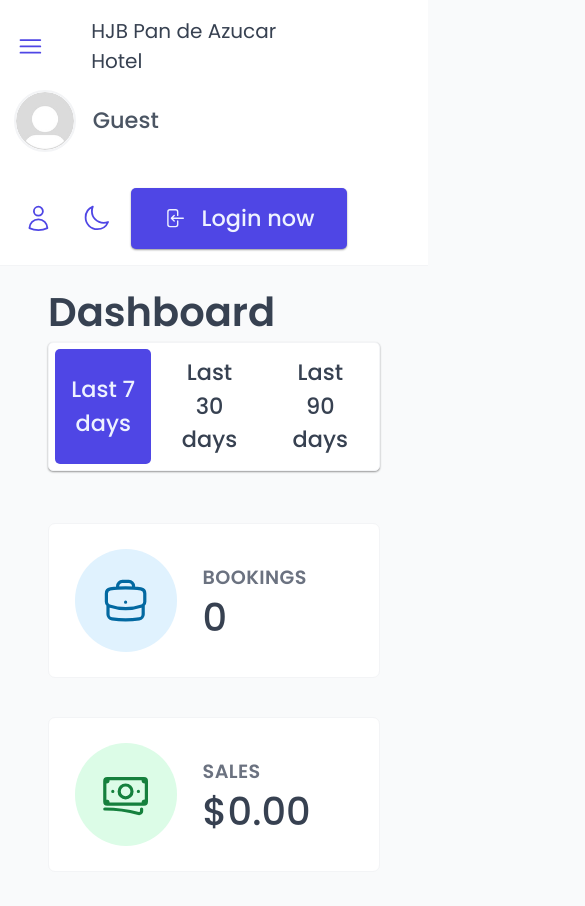
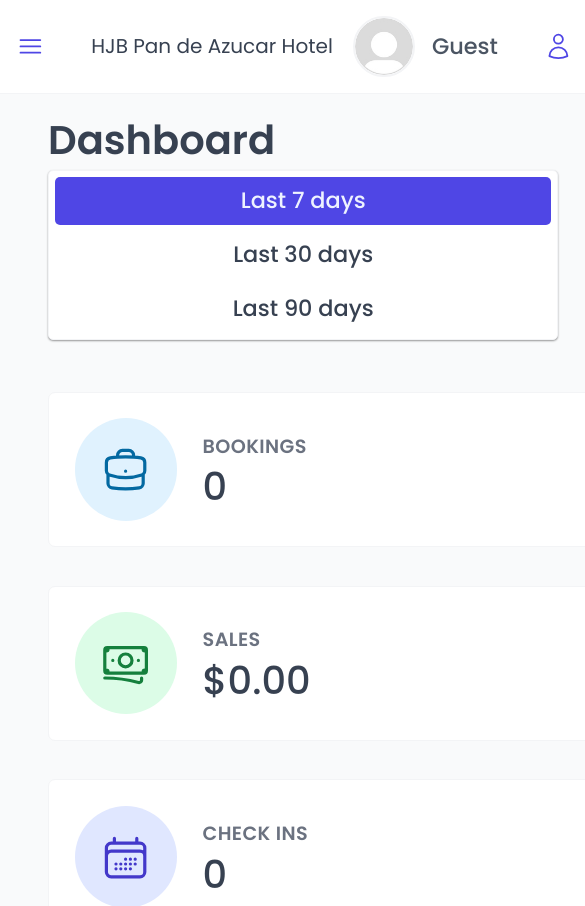
Before and after one commit to kai-abat/hjb-pandeazucar-hotel, a React (Vite) app: page /dashboard in a window 390 px wide. Shown: the top 906 px of the page, 585 px wide, since content can reach past the window. Built offline with nearby package versions, Linux system fonts and the light colour scheme; no server answers; the database is empty; a web font is replaced by a local one.

Commit message:
responsive table operations

```diff
--- a/src/features/authentication/UserAvatar.jsx
+++ b/src/features/authentication/UserAvatar.jsx
@@ -7,8 +7,9 @@
   gap: 1.2rem;
   align-items: center;
   font-weight: 500;
-  font-size: 1.4rem;
+  font-size: 1.4em;
   color: var(--color-grey-600);
+  width: max-content;
 `;
 
 const Avatar = styled.img`
--- a/src/features/cabins/CabinTableOperations.jsx
+++ b/src/features/cabins/CabinTableOperations.jsx
@@ -7,10 +7,6 @@
 function CabinTableOperations() {
   return (
     <TableOperations>
-      <DisplayMode
-        modeField={DISPLAY_MODE.modeField}
-        options={DISPLAY_MODE.options}
-      />
       <Filter
         filterField="discount"
         options={[
@@ -29,6 +25,10 @@
           { value: "maxCapacity-desc", label: "Sort by Capacity (high first)" },
         ]}
       />
+      <DisplayMode
+        modeField={DISPLAY_MODE.modeField}
+        options={DISPLAY_MODE.options}
+      />
     </TableOperations>
   );
 }
--- a/src/pages/Bookings.jsx
+++ b/src/pages/Bookings.jsx
@@ -1,12 +1,15 @@
 import BookingTable from "../features/bookings/BookingTable";
 import BookingTableOperations from "../features/bookings/BookingTableOperations";
+import useWindowDimensions from "../hooks/useWindowDimensions";
 import Heading from "../ui/Heading";
 import Row from "../ui/Row";
 
 function Bookings() {
+  const { width: vpWidth } = useWindowDimensions();
+  const operationType = vpWidth < 1300 ? "vertical" : "horizontal";
   return (
     <>
-      <Row type="horizontal">
+      <Row type={operationType}>
         <Heading as="h2">All bookings</Heading>
         <BookingTableOperations />
       </Row>
--- a/src/pages/Cabins.jsx
+++ b/src/pages/Cabins.jsx
@@ -6,22 +6,25 @@
 import CabinCard from "../features/cabins/CabinCard";
 import { useSearchParams } from "react-router-dom";
 import { DISPLAY_MODE } from "../utils/constants";
+import useWindowDimensions from "../hooks/useWindowDimensions";
 // import { getCabins } from "../services/apiCabins";
 
 function Cabins() {
+  const { width: vpWidth } = useWindowDimensions();
   const [searchParams, setSearchParams] = useSearchParams();
   const currentMode =
     searchParams.get(DISPLAY_MODE.modeField) ||
     DISPLAY_MODE.options.at(0).value;
 
-  console.log("Cabins", currentMode);
+  const operationType = vpWidth < 1300 ? "vertical" : "horizontal";
+
   // TEST Side Effect fetching cabins from supabase api
   // useEffect(function () {
   //   getCabins().then((data) => console.log(data));
   // }, []);
   return (
     <>
-      <Row id="operations" type="horizontal">
+      <Row id="operations" type={operationType}>
         <Heading as="h1">All cabins</Heading>
         <CabinTableOperations />
         {/* <img
--- a/src/ui/AppLayout.jsx
+++ b/src/ui/AppLayout.jsx
@@ -46,7 +46,7 @@
             <Outlet />
           </Container>
         </Main>
-        <Footer />
+        {/* <Footer /> */}
       </StyleAppLayout>
     </>
   );
--- a/src/ui/Button.jsx
+++ b/src/ui/Button.jsx
@@ -61,6 +61,7 @@
   border-radius: var(--border-radius-sm);
   box-shadow: var(--shadow-sm);
   cursor: pointer;
+  min-width: max-content;
 
   ${(props) => sizes[props.size]}
   ${(props) => variations[props.$variation]}
--- a/src/ui/Card.jsx
+++ b/src/ui/Card.jsx
@@ -34,7 +34,7 @@
   aspect-ratio: 3 / 2;
   object-fit: cover;
   object-position: center;
-  width: 100%;
+  width: 10%;
   height: auto;
   @media ${DEVICE_MIN_W.tablet} {
     width: 100%;
--- a/src/ui/Container.jsx
+++ b/src/ui/Container.jsx
@@ -7,6 +7,7 @@
   border-radius: var(--border-radius-sm);
   padding: 0.4rem;
   display: flex;
+  align-items: center;
   gap: 0.4rem;
   ${(props) =>
     props.direction === "column"
@@ -15,6 +16,8 @@
         `
       : css`
           flex-direction: row;
+          flex-wrap: wrap;
+          justify-content: center;
         `}
 `;
 
--- a/src/ui/Filter.jsx
+++ b/src/ui/Filter.jsx
@@ -1,7 +1,7 @@
 import { useSearchParams } from "react-router-dom";
 import styled, { css } from "styled-components";
-import { useUrl } from "../hooks/useUrl";
 import Container from "./Container";
+import { DEVICE_MIN_W } from "../utils/constants";
 
 const FilterButton = styled.button`
   background-color: var(--color-grey-0);
@@ -24,6 +24,13 @@
   &:hover:not(:disabled) {
     background-color: var(--color-brand-600);
     color: var(--color-brand-50);
+  }
+  @media ${DEVICE_MIN_W.mobileS} {
+    width: 100%;
+  }
+  @media ${DEVICE_MIN_W.mobileL} {
+    min-width: 8rem;
+    width: max-content;
   }
 `;
 
--- a/src/ui/Header.jsx
+++ b/src/ui/Header.jsx
@@ -1,7 +1,7 @@
 import styled from "styled-components";
 import HeaderMenu from "./HeaderMenu";
 import UserAvatar from "../features/authentication/UserAvatar";
-import { DEVICE_MAX_W, DEVICE_MIN_W } from "../utils/constants";
+import { DEVICE_MIN_W } from "../utils/constants";
 import Logo from "./Logo";
 import ButtonSideBar from "./ButtonSideBar";
 import LogoContainer from "./LogoContainer";
@@ -13,6 +13,7 @@
   display: flex;
   align-items: center;
   flex-wrap: wrap;
+  width: 100%;
 
   @media ${DEVICE_MIN_W.mobileS} {
     padding: 1rem 0.5rem;
@@ -31,19 +32,17 @@
   display: flex;
   align-items: center;
   gap: 2.4rem;
+  flex-basis: content;
   width: 100%;
-  flex-basis: content;
 
   @media ${DEVICE_MIN_W.mobileS} {
+    /* flex-direction: column; */
     padding: 0 0.5rem;
     justify-content: flex-start;
     flex-wrap: wrap;
   }
-  @media ${DEVICE_MIN_W.mobileM2} {
-    flex-wrap: nowrap;
-    justify-content: space-between;
-  }
   @media ${DEVICE_MIN_W.tablet} {
+    /* flex-direction: row; */
     padding: 0;
     justify-content: flex-end;
   }
@@ -52,11 +51,11 @@
 function Header() {
   return (
     <StyleHeader>
-      <LogoContainer>
+      <LogoContainer id="logo-container">
         <ButtonSideBar />
         <Logo pos="header" />
       </LogoContainer>
-      <HeaderMenuContainer>
+      <HeaderMenuContainer id="header-menu-container">
         <UserAvatar />
         <HeaderMenu />
       </HeaderMenuContainer>
--- a/src/ui/HeaderMenu.jsx
+++ b/src/ui/HeaderMenu.jsx
@@ -12,6 +12,7 @@
   align-items: center;
   justify-content: center;
   gap: 0.8rem;
+  width: max-content;
 `;
 
 function HeaderMenu() {
--- a/src/ui/Heading.jsx
+++ b/src/ui/Heading.jsx
@@ -1,6 +1,7 @@
 import styled, { css } from "styled-components";
 
 const Heading = styled.h1`
+  min-width: max-content;
   ${(props) =>
     props.as === "h1" &&
     css`
```
